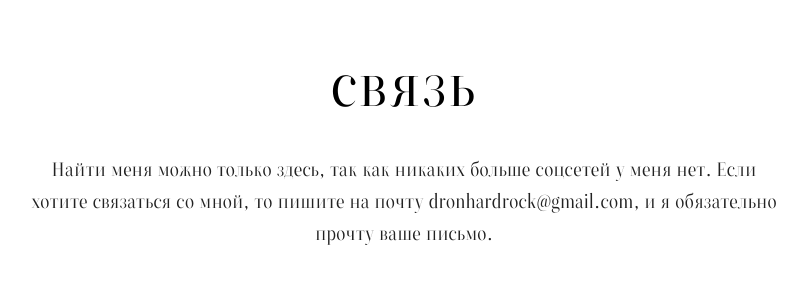
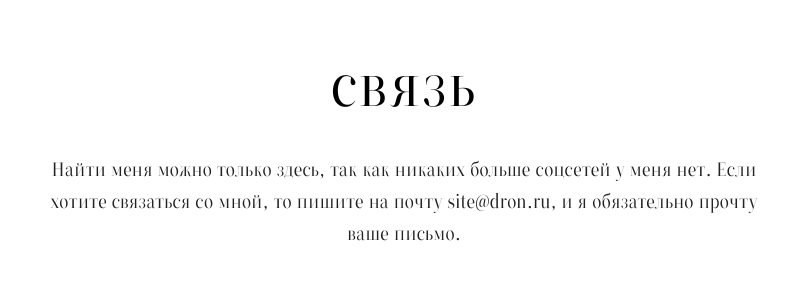
Before and after one commit to dronsite/dronsite.github.io, a plain HTML site: page contact/index.html in a window 1280 px wide. Shown: the top 297 px of the page, without its empty margins (236-1043 px from the left). Drawn offline with Linux system fonts and the light colour scheme.

Commit message:
Update index.html

```diff
--- a/contact/index.html
+++ b/contact/index.html
@@ -13,7 +13,7 @@
     <div class="container">
         <h1 class="title">связь</h1>
         <p class="description">
-            Найти меня можно только здесь, так как никаких больше соцсетей у меня нет. Если хотите связаться со мной, то пишите на почту dronhardrock@gmail.com, и я обязательно прочту ваше письмо.
+            Найти меня можно только здесь, так как никаких больше соцсетей у меня нет. Если хотите связаться со мной, то пишите на почту site@dron.ru, и я обязательно прочту ваше письмо.
         </p>
         <div class="image-wrapper">
             <!-- Убедитесь, что картинка сохранена в папке images/ под именем buddha.jpg -->
```
